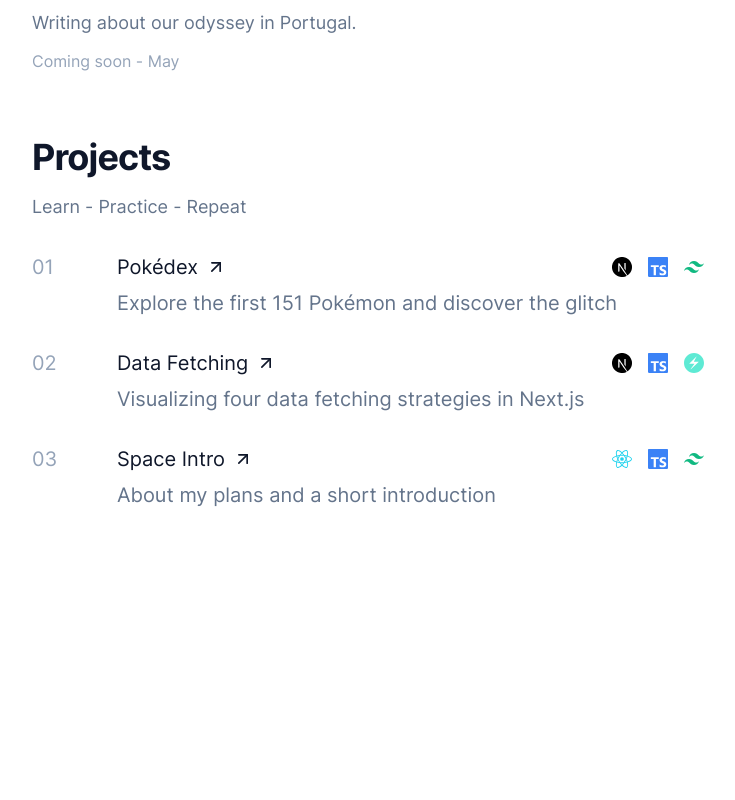
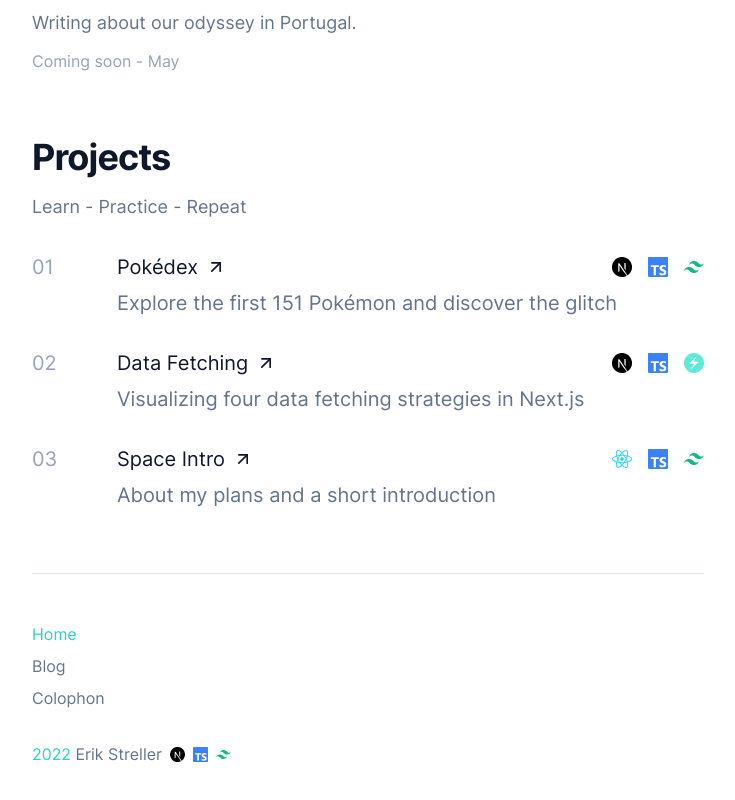
Before and after one commit to erikstreller/erikstreller.com, a Next.js app: page / in a window 1280 px wide. Shown: the part 431-1231 px from the top of the page, without its empty margins (272-1007 px from the left). Before the commit the page ends 1004 px from the top, so only its background shows below. Built offline with nearby package versions, Linux system fonts and the light colour scheme.

Commit message:
feat: add footer

```diff
--- /dev/null
+++ b/components/Footer.tsx
@@ -0,0 +1,48 @@
+import clsx from 'clsx'
+import Link from 'next/link'
+import { useRouter } from 'next/router'
+import { SiNextdotjs, SiTailwindcss, SiTypescript } from 'react-icons/si'
+import { color } from './Projects'
+
+export default function Footer() {
+  const { pathname } = useRouter()
+
+  return (
+    <footer className='layout'>
+      <div className='h-[1px] w-full bg-slate-200 dark:bg-gray-800' />
+      <div className='flex flex-col space-y-2 py-12'>
+        {headerGroup.map(({ text, href }, id) => (
+          <Link key={id} href={href}>
+            <a
+              className={clsx(
+                pathname === href ? 'text-teal-400' : styling.textColor
+              )}
+            >
+              <p>{text}</p>
+            </a>
+          </Link>
+        ))}
+        <div className='flex items-center space-x-2 pt-6'>
+          <span className={styling.textColor}>
+            <span className='text-teal-400'>{new Date().getFullYear()}</span>{' '}
+            Erik Streller
+          </span>
+          <SiNextdotjs size={styling.iconSize} />
+          <SiTypescript size={styling.iconSize} className={color.typescript} />
+          <SiTailwindcss size={styling.iconSize} className={color.tailwind} />
+        </div>
+      </div>
+    </footer>
+  )
+}
+
+const styling = {
+  iconSize: 15,
+  textColor: 'text-slate-500 dark:text-gray-400'
+}
+
+const headerGroup = [
+  { href: '/', text: 'Home' },
+  { href: '/blog', text: 'Blog' },
+  { href: '/colophon', text: 'Colophon' }
+]
--- a/components/PageContainer.tsx
+++ b/components/PageContainer.tsx
@@ -5,6 +5,7 @@ import Link from 'next/link'
 import { useRouter } from 'next/router'
 import { PropsWithChildren, useEffect, useState } from 'react'
 import { FiMoon, FiSun } from 'react-icons/fi'
+import Footer from './Footer'
 
 function NavItem({ href, text }: { href: string; text: string }) {
   const router = useRouter()
@@ -71,6 +72,7 @@ export default function PageContainer(
         </nav>
       </div>
       <main className='layout'>{props.children}</main>
+      <Footer />
     </div>
   )
 }
--- a/components/Projects.tsx
+++ b/components/Projects.tsx
@@ -43,7 +43,7 @@ export default function Projects() {
   )
 }
 
-const color = {
+export const color = {
   typescript: 'text-blue-500',
   react: 'text-cyan-400',
   tailwind: 'text-emerald-500',
--- a/pages/blog.tsx
+++ b/pages/blog.tsx
@@ -14,7 +14,7 @@ export default function blog() {
           Dana {'&'} Erik
         </p>
       </div>
-      <p className='text-rose-400'>Starting in May.</p>
+      <p className='section-spacing pb-80 text-rose-400'>Starting in May.</p>
     </PageContainer>
   )
 }
--- a/pages/colophon.tsx
+++ b/pages/colophon.tsx
@@ -4,7 +4,7 @@ import PageContainer from '@/components/PageContainer'
 export default function colophon() {
   return (
     <PageContainer page='Colophon'>
-      <div className='section-spacing'>
+      <div className='section-spacing pb-80'>
         <h1 className='page-heading'>Colophon.</h1>
         <p className='page-description'>
           Designed and developed by Erik Streller.
```
